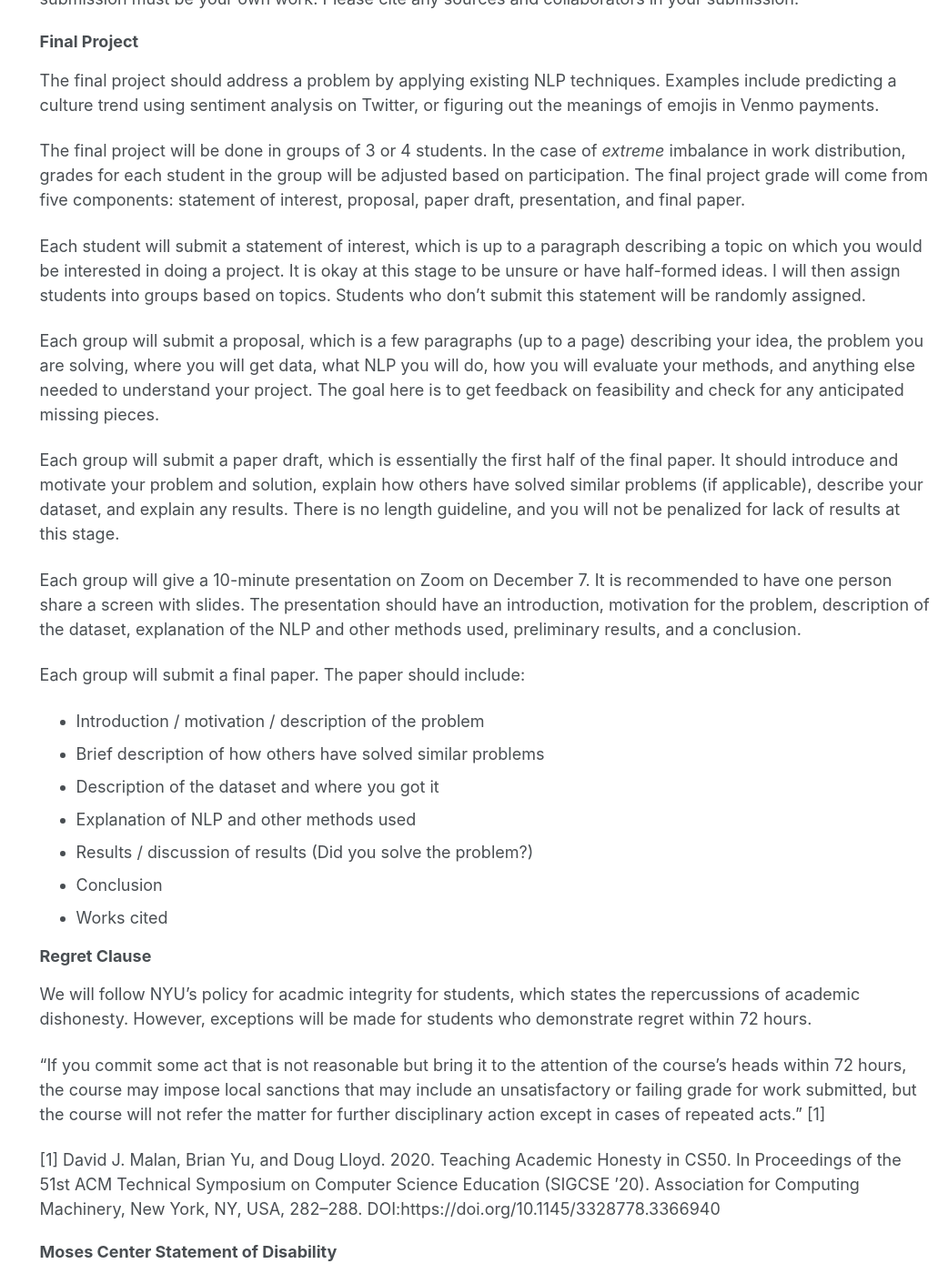
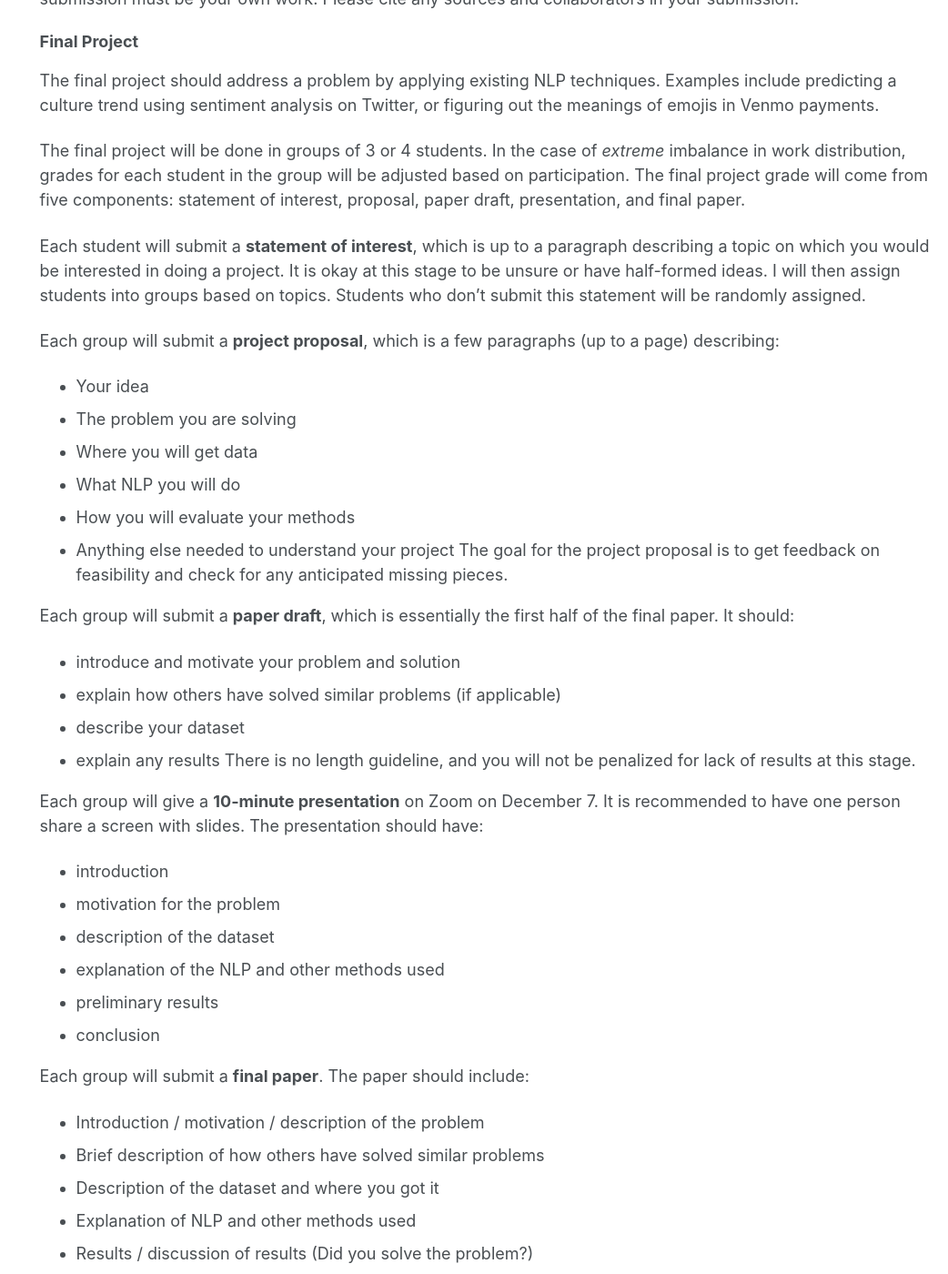
Before and after one commit to rasikabh/rasikabh.github.io, a Jekyll site: the page built from _pages/nlp2020.md, in a window 1280 px wide and 1400 px high, scrolled down 2804 px. Shown: the whole window at 91% size, without its empty margins (238-1280 px from the left). Built offline with Jekyll 4.4.1, drawn with Linux system fonts in a browser that asks for light colours.

Commit message:
Update nlp2020.md

```diff
--- a/_pages/nlp2020.md
+++ b/_pages/nlp2020.md
@@ -94,15 +94,33 @@
 
 The final project will be done in groups of 3 or 4 students. In the case of *extreme* imbalance in work distribution, grades for each student in the group will be adjusted based on participation. The final project grade will come from five components: statement of interest, proposal, paper draft, presentation, and final paper.
 
-Each student will submit a statement of interest, which is up to a paragraph describing a topic on which you would be interested in doing a project. It is okay at this stage to be unsure or have half-formed ideas. I will then assign students into groups based on topics. Students who don't submit this statement will be randomly assigned.
+Each student will submit a **statement of interest**, which is up to a paragraph describing a topic on which you would be interested in doing a project. It is okay at this stage to be unsure or have half-formed ideas. I will then assign students into groups based on topics. Students who don't submit this statement will be randomly assigned.
 
-Each group will submit a proposal, which is a few paragraphs (up to a page) describing your idea, the problem you are solving, where you will get data, what NLP you will do, how you will evaluate your methods, and anything else needed to understand your project. The goal here is to get feedback on feasibility and check for any anticipated missing pieces.
+Each group will submit a **project proposal**, which is a few paragraphs (up to a page) describing:
+- Your idea
+- The problem you are solving
+- Where you will get data
+- What NLP you will do
+- How you will evaluate your methods
+- Anything else needed to understand your project
+The goal for the project proposal is to get feedback on feasibility and check for any anticipated missing pieces.
 
-Each group will submit a paper draft, which is essentially the first half of the final paper. It should introduce and motivate your problem and solution, explain how others have solved similar problems (if applicable), describe your dataset, and explain any results. There is no length guideline, and you will not be penalized for lack of results at this stage.
+Each group will submit a **paper draft**, which is essentially the first half of the final paper. It should:
+- introduce and motivate your problem and solution
+- explain how others have solved similar problems (if applicable)
+- describe your dataset
+- explain any results
+There is no length guideline, and you will not be penalized for lack of results at this stage.
 
-Each group will give a 10-minute presentation on Zoom on December 7. It is recommended to have one person share a screen with slides. The presentation should have an introduction, motivation for the problem, description of the dataset, explanation of the NLP and other methods used, preliminary results, and a conclusion.
+Each group will give a **10-minute presentation** on Zoom on December 7. It is recommended to have one person share a screen with slides. The presentation should have:
+- introduction
+- motivation for the problem
+- description of the dataset
+- explanation of the NLP and other methods used
+- preliminary results
+- conclusion
 
-Each group will submit a final paper. The paper should include:
+Each group will submit a **final paper**. The paper should include:
 - Introduction / motivation / description of the problem
 - Brief description of how others have solved similar problems
 - Description of the dataset and where you got it
```
